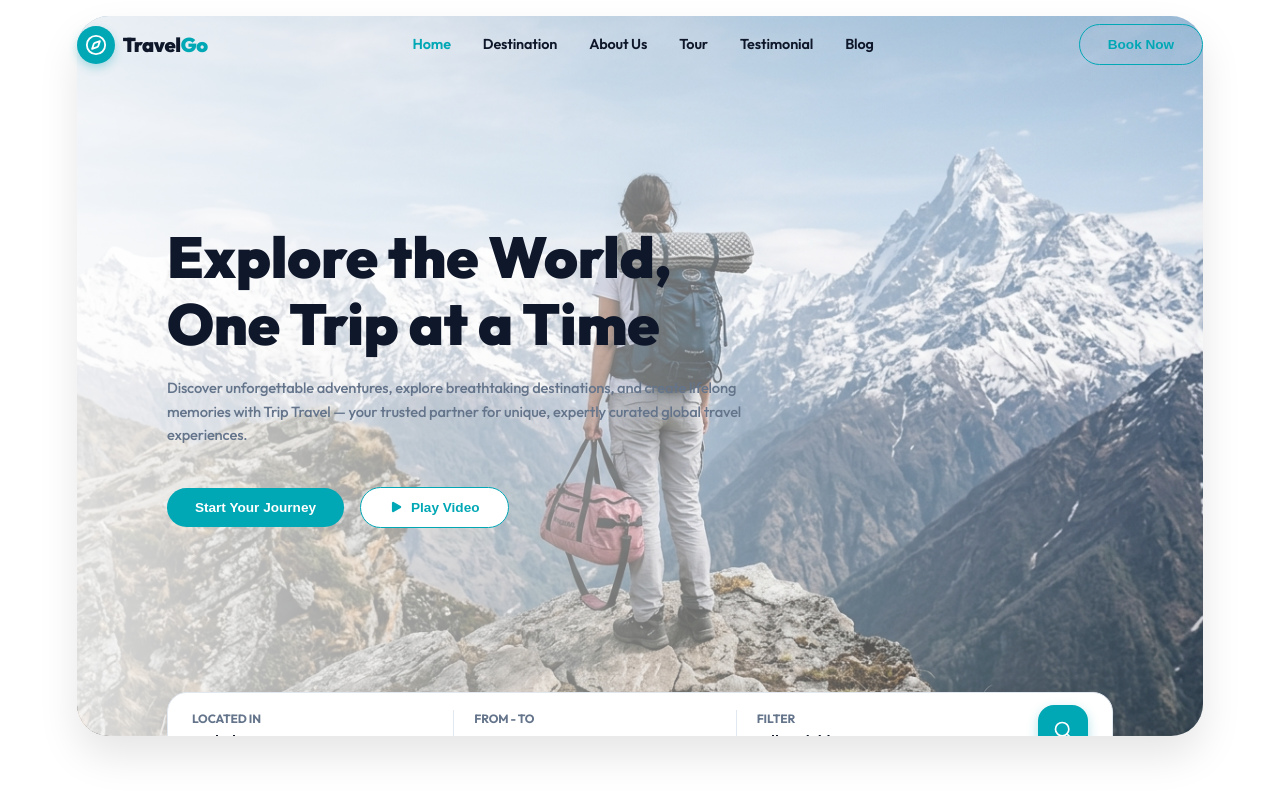
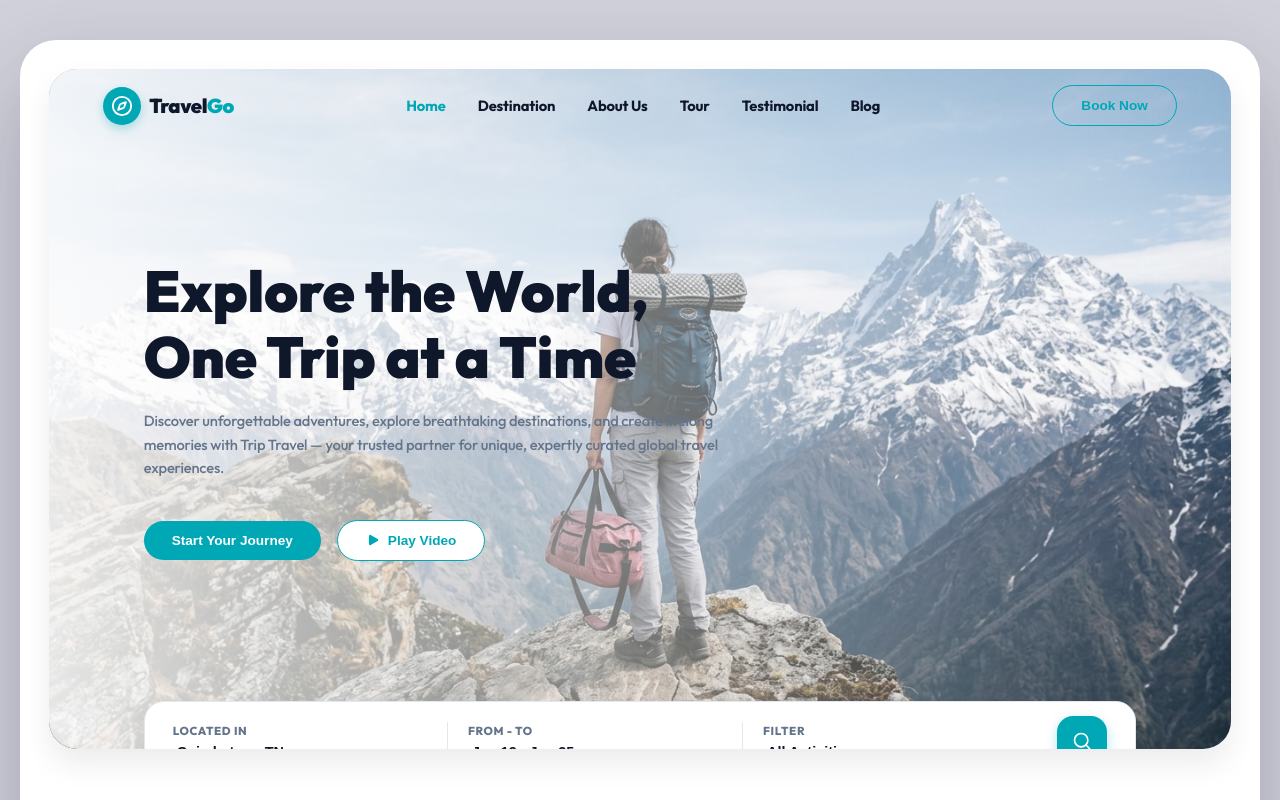
Before and after one commit to ayman-developer/Smart-tourist, a React (Vite) app in the folder frontend/: page / in a window 1280 px wide. Shown: the top 800 px of the page. Built offline with nearby package versions, Linux system fonts and the light colour scheme; a web font is replaced by a local one.

Commit message:
Center landing page inside rounded mockup frame and bind navbar links to smooth scroll section IDs

```diff
--- a/frontend/src/components/landing/LandingPage.jsx
+++ b/frontend/src/components/landing/LandingPage.jsx
@@ -1,18 +1,13 @@
 import React, { useState } from 'react';
 import { useNavigate } from 'react-router-dom';
 import {
-  MapPin,
   Compass,
   Search,
   Play,
   Star,
   ArrowRight,
-  FileText,
-  Calendar,
-  Settings,
   ShieldCheck,
   Eye,
-  Heart,
   ChevronRight,
   ChevronLeft
 } from 'lucide-react';
@@ -76,7 +71,25 @@ const LandingPage = () => {
     'https://images.unsplash.com/photo-1513836279014-a89f7a76ae86?w=400&q=80'
   ];
 
+  const handleNavLinkClick = (link, targetId) => {
+    setActiveTab(link);
+    const element = document.getElementById(targetId);
+    if (element) {
+      element.scrollIntoView({ behavior: 'smooth', block: 'start' });
+    }
+  };
+
+  const menuItems = [
+    { label: 'Home', id: 'home' },
+    { label: 'Destination', id: 'destination' },
+    { label: 'About Us', id: 'about-us' },
+    { label: 'Tour', id: 'tour' },
+    { label: 'Testimonial', id: 'testimonial' },
+    { label: 'Blog', id: 'blog' }
+  ];
+
   return (
+    <div className="landing-outer-wrapper">
       <div className="landing-page">
 
         {/* Navbar Container */}
@@ -98,14 +111,14 @@ const LandingPage = () => {
 
           {/* Center menu links */}
           <div className="lp-nav-links">
-          {['Home', 'Destination', 'About Us', 'Tour', 'Testimonial', 'Blog'].map((link) => (
+            {menuItems.map((item) => (
               <span
-              key={link}
+                key={item.label}
                 className="lp-nav-link"
-              onClick={() => setActiveTab(link)}
-              style={{ color: activeTab === link ? 'var(--lp-primary)' : '#0f172a' }}
+                onClick={() => handleNavLinkClick(item.label, item.id)}
+                style={{ color: activeTab === item.label ? 'var(--lp-primary)' : '#0f172a' }}
               >
-              {link}
+                {item.label}
               </span>
             ))}
           </div>
@@ -119,7 +132,7 @@ const LandingPage = () => {
         </nav>
 
         {/* Hero Section Container */}
-      <div className="lp-hero-wrapper">
+        <div className="lp-hero-wrapper" id="home">
           <div
             className="lp-hero-container"
             style={{
@@ -204,7 +217,7 @@ const LandingPage = () => {
         <div style={{ height: '70px' }}></div>
 
         {/* Tour Categories Section */}
-      <section style={{ padding: '80px 6%' }}>
+        <section id="destination" style={{ padding: '80px 6%' }}>
           <div style={{ textAlign: 'center', marginBottom: '50px' }}>
             <span className="font-script">Wonderful place for You</span>
             <h2 style={{ fontSize: '2.5rem', fontWeight: 900, color: '#0f172a', margin: '4px 0 0 0' }}>
@@ -235,7 +248,7 @@ const LandingPage = () => {
         </section>
 
         {/* Most Popular Tour Section */}
-      <section style={{ padding: '80px 6%', background: 'var(--lp-bg-alt)' }}>
+        <section id="tour" style={{ padding: '80px 6%', background: 'var(--lp-bg-alt)' }}>
           <div style={{ textAlign: 'center', marginBottom: '50px' }}>
             <span className="font-script">Wonderful place for You</span>
             <h2 style={{ fontSize: '2.5rem', fontWeight: 900, color: '#0f172a', margin: '4px 0 0 0' }}>
@@ -299,7 +312,7 @@ const LandingPage = () => {
         </section>
 
         {/* Adventure & Travels Section */}
-      <section style={{ padding: '100px 6%' }}>
+        <section id="about-us" style={{ padding: '100px 6%' }}>
           <div style={{ display: 'grid', gridTemplateColumns: '1fr 1fr', gap: '60px', alignItems: 'center' }}>
 
             {/* Left Text details */}
@@ -444,7 +457,7 @@ const LandingPage = () => {
               </h2>
             </div>
             <div style={{ display: 'flex', gap: '10px' }}>
-            <button style={{ width: '40px', height: '40px', borderRadius: '50%', border: '1px solid #cbd5e1', background: 'white', display: 'flex', alignItems: 'center', justifyX: 'center', justifyContent: 'center', cursor: 'pointer' }}>
+              <button style={{ width: '40px', height: '40px', borderRadius: '50%', border: '1px solid #cbd5e1', background: 'white', display: 'flex', alignItems: 'center', justifyContent: 'center', cursor: 'pointer' }}>
                 <ChevronLeft size={16} />
               </button>
               <button style={{ width: '40px', height: '40px', borderRadius: '50%', border: 'none', background: 'var(--lp-primary)', color: 'white', display: 'flex', alignItems: 'center', justifyContent: 'center', cursor: 'pointer' }}>
@@ -472,7 +485,7 @@ const LandingPage = () => {
         </section>
 
         {/* Testimonial Section */}
-      <section style={{ padding: '80px 6%' }}>
+        <section id="testimonial" style={{ padding: '80px 6%' }}>
           <div style={{ textAlign: 'center', marginBottom: '50px' }}>
             <span className="font-script">Our Testimonials</span>
             <h2 style={{ fontSize: '2.4rem', fontWeight: 900, color: '#0f172a', margin: '4px 0 0 0' }}>
@@ -510,7 +523,7 @@ const LandingPage = () => {
         </section>
 
         {/* Recent Articles Section */}
-      <section style={{ padding: '80px 6%', background: 'var(--lp-bg-alt)' }}>
+        <section id="blog" style={{ padding: '80px 6%', background: 'var(--lp-bg-alt)' }}>
           <div style={{ textAlign: 'center', marginBottom: '50px' }}>
             <span className="font-script">Our Blog Offer</span>
             <h2 style={{ fontSize: '2.4rem', fontWeight: 900, color: '#0f172a', margin: '4px 0 0 0' }}>
@@ -646,6 +659,7 @@ const LandingPage = () => {
         </footer>
 
       </div>
+    </div>
   );
 };
 
--- a/frontend/src/styles/landing.css
+++ b/frontend/src/styles/landing.css
@@ -11,6 +11,17 @@
   --lp-border: #e2e8f0;
 }
 
+.landing-outer-wrapper {
+  background-color: #d1d1db;   /* Soft lavender/grey backdrop to match mockups */
+  min-height: 100vh;
+  width: 100%;
+  padding: 40px 20px;
+  overflow-y: auto;
+  display: flex;
+  justify-content: center;
+  align-items: flex-start;
+}
+
 .landing-page {
   font-family: 'Outfit', sans-serif;
   background-color: var(--lp-bg-light);
@@ -18,14 +29,21 @@
   overflow-x: hidden;
   letter-spacing: -0.01em;
   scroll-behavior: smooth;
+  max-width: 1360px;
+  width: 100%;
+  border-radius: 36px;
+  box-shadow: 0 40px 90px rgba(15, 23, 42, 0.25);
+  position: relative;
+  border: 10px solid rgba(255, 255, 255, 0.5); /* Mockup screen frame */
 }
 
 /* Typography styles */
 .font-script {
   font-family: 'Playball', cursive;
   color: var(--lp-primary);
-  font-size: 1.5rem;
+  font-size: 1.6rem;
   letter-spacing: 0.02em;
+  display: block;
 }
 
 .font-serif {
@@ -38,7 +56,7 @@
   top: 0;
   left: 0;
   right: 0;
-  padding: 1.5rem 6%;
+  padding: 2.2rem 6%;
   display: flex;
   justify-content: space-between;
   align-items: center;
@@ -54,8 +72,8 @@
 .lp-nav-link {
   color: var(--lp-text-dark);
   text-decoration: none;
-  font-weight: 600;
-  font-size: 0.9rem;
+  font-weight: 700;
+  font-size: 0.92rem;
   transition: color 0.2s;
   cursor: pointer;
 }
@@ -66,13 +84,13 @@
 
 /* Dribbble Rounded Hero Section */
 .lp-hero-wrapper {
-  padding: 1rem 6%;
+  padding: 1.2rem;
 }
 
 .lp-hero-container {
-  height: 90vh;
-  min-height: 600px;
-  border-radius: 32px;
+  height: 85vh;
+  min-height: 580px;
+  border-radius: 28px;
   overflow: hidden;
   position: relative;
   background-size: cover;
@@ -81,7 +99,7 @@
   display: flex;
   align-items: center;
   padding: 0 8%;
-  box-shadow: 0 20px 40px rgba(0, 0, 0, 0.1);
+  box-shadow: 0 15px 30px rgba(0, 0, 0, 0.08);
 }
 
 .lp-hero-container::before {
@@ -91,14 +109,14 @@
   left: 0;
   right: 0;
   bottom: 0;
-  background: linear-gradient(90deg, rgba(255, 255, 255, 0.85) 0%, rgba(255, 255, 255, 0.45) 50%, rgba(255, 255, 255, 0.1) 100%);
+  background: linear-gradient(90deg, rgba(255, 255, 255, 0.9) 0%, rgba(255, 255, 255, 0.45) 50%, rgba(255, 255, 255, 0.05) 100%);
   z-index: 1;
 }
 
 .lp-hero-text-block {
   position: relative;
   z-index: 2;
-  max-width: 600px;
+  max-width: 580px;
   text-align: left;
 }
 
@@ -106,11 +124,11 @@
 .lp-search-bar {
   background: white;
   border-radius: 20px;
-  padding: 12px 24px;
+  padding: 14px 28px;
   display: flex;
   align-items: center;
   gap: 20px;
-  box-shadow: 0 15px 35px rgba(0, 0, 0, 0.08);
+  box-shadow: 0 20px 45px rgba(0, 0, 0, 0.08);
   border: 1px solid var(--lp-border);
   position: absolute;
   bottom: -32px;
@@ -133,16 +151,17 @@
 }
 
 .search-label {
-  font-size: 0.75rem;
+  font-size: 0.72rem;
   color: var(--lp-text-muted);
-  font-weight: 700;
+  font-weight: 800;
   text-transform: uppercase;
+  letter-spacing: 0.05em;
 }
 
 .search-value {
   font-size: 0.9rem;
   color: var(--lp-text-dark);
-  font-weight: 600;
+  font-weight: 700;
   border: none;
   background: transparent;
   outline: none;
@@ -218,24 +237,6 @@
   box-shadow: 0 15px 30px rgba(0, 0, 0, 0.07);
 }
 
-/* Profile overlaps */
-.profile-group {
-  display: flex;
-  align-items: center;
-}
-
-.profile-img {
-  width: 36px;
-  height: 36px;
-  border-radius: 50%;
-  border: 2px solid white;
-  margin-left: -8px;
-}
-
-.profile-img:first-of-type {
-  margin-left: 0;
-}
-
 /* Buttons */
 .lp-btn-pill-primary {
   padding: 12px 28px;
@@ -277,6 +278,14 @@
 }
 
 @media (max-width: 1024px) {
+  .landing-outer-wrapper {
+    padding: 0;
+  }
+  .landing-page {
+    border-radius: 0;
+    border: none;
+    margin: 0;
+  }
   .lp-search-bar {
     position: relative;
     bottom: auto;
@@ -296,7 +305,7 @@
   }
   .lp-hero-container {
     height: auto;
-    padding: 100px 24px 60px;
+    padding: 120px 24px 60px;
   }
   .lp-nav-links {
     display: none;
```
Lines whose indentation alone changed are shown as unchanged.
